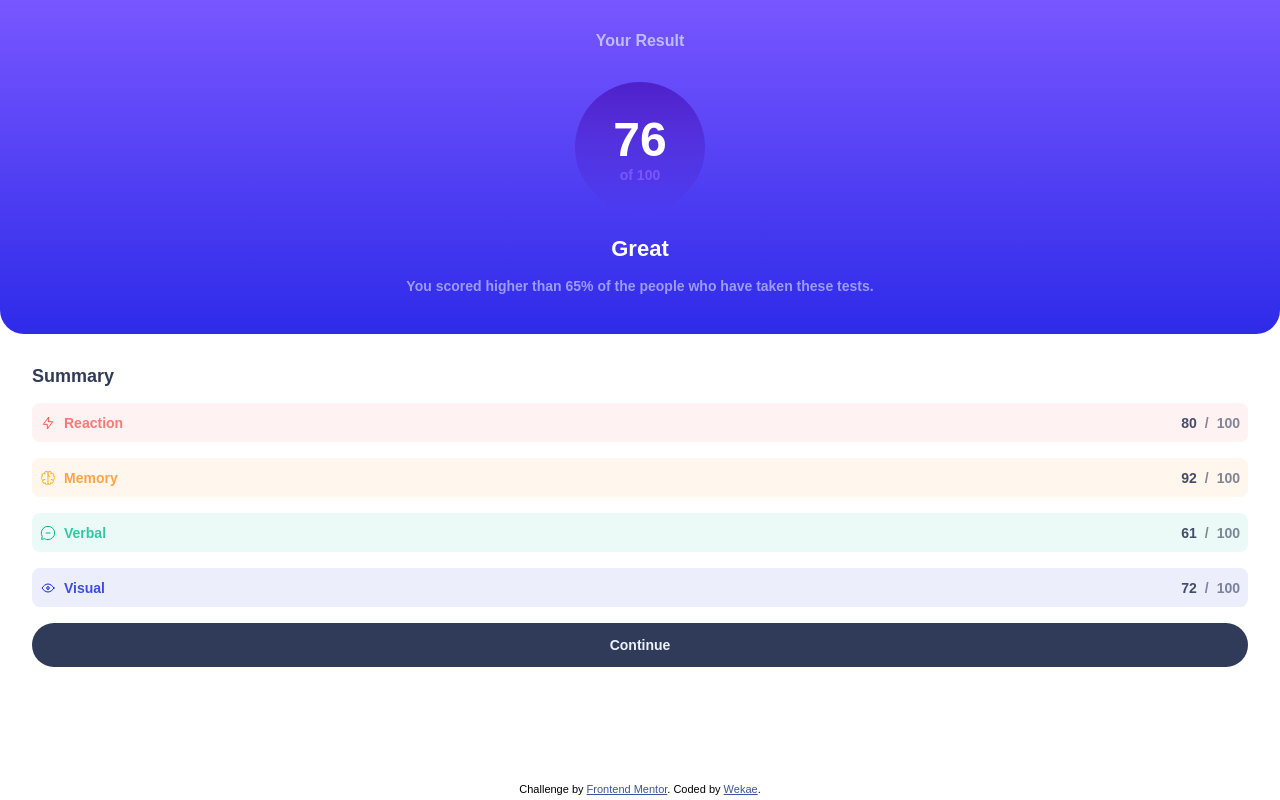
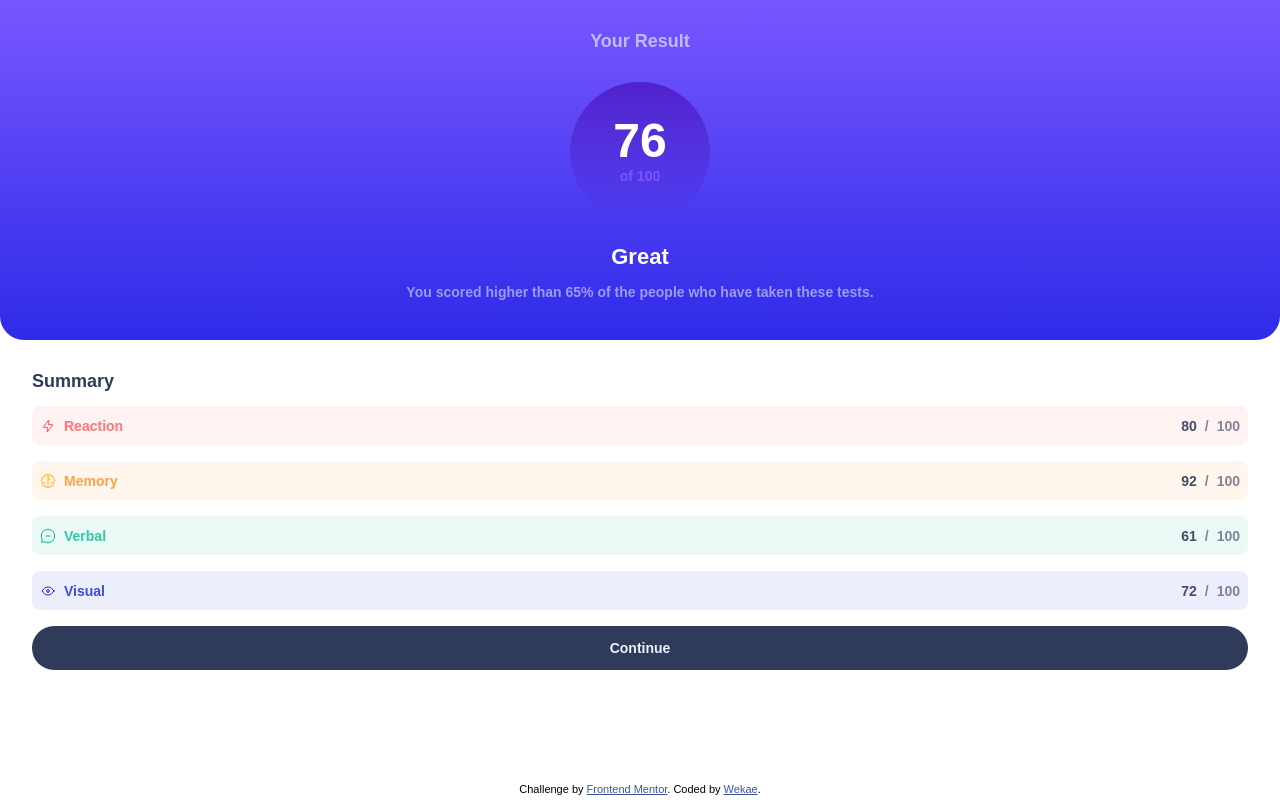
Before and after one commit to wekae/frontend-mentor-challenge-results-summary-component, a plain HTML site: page index.html in a window 1280 px wide. Drawn offline with nearby package versions, Linux system fonts and the light colour scheme.

Commit message:
fix: assesment remediations

```diff
--- a/index.html
+++ b/index.html
@@ -195,6 +195,9 @@
       }
 
       &-title{
+        font-size: $font-md;
+        line-height: $font-md;
+        margin: 0;
         font-weight: $font-800;
         color: $neutral-light-lavender-90;
         padding: $padding-xl;
@@ -203,8 +206,8 @@
       &-total{
         @include vertical-gradient($violet-blue, $persian-blue);
         margin: $margin-md;
-        width: 130px;
-        height: 130px;
+        width: 140px;
+        height: 140px;
         border-radius: 100%;
         display: flex;
         flex-direction: column;
@@ -212,14 +215,22 @@
         justify-content: center;
         .total{
           &-percentage{
-            font-size: $font-2xl;
             font-weight: $font-800;
             color: $neutral-white;
+            h2{
+              font-size: $font-2xl;
+              line-height: $font-2xl;
+              margin: 0;
+            }
           }
           &-of{
+            color: $light-slate-blue;
+            p{
               font-size: $font-sm;
+              line-height: $font-sm;
               font-weight: $font-700;
-            color: $light-slate-blue;
+              margin: 4px;
+            }
           }
         }
       }
@@ -231,16 +242,23 @@
         justify-content: center;
         .title{
           margin: $margin-lg;
+          h3{
             font-size: $font-lg;
+            line-height: $font-lg;
             color: $neutral-white;
-          font-weight: $font-800;
+            font-weight: $font-700;
+            margin: 0;
+          }
         }
         .description{
           margin: 0 $margin-lg $margin-2xl;
+          p{
             color: $neutral-light-lavender-70;
             font-weight: $font-700;
             text-align: center;
             font-size: $font-sm;
+            margin: 0;
+          }
         }
       }
     }
@@ -257,8 +275,12 @@
 
       &-title{
         color: $neutral-dark-gray-blue;
+        h2{
           font-size: $font-md;
+          line-height: $font-md;
           font-weight: $font-800;
+          margin: 0;
+        }
       }
 
       &-cards{
@@ -271,6 +293,7 @@
         align-items: center;
         width: 100%;
         gap: $padding-lg;
+        padding-inline: 0;
       }
 
       &-card{
@@ -345,6 +368,8 @@
         font-size: $font-sm;
         font-weight: $font-700;
         color: $neutral-pale-blue;
+        border: none;
+        outline: none;
         &:hover{
           @include vertical-gradient($light-slate-blue, $light-royal-blue);
         }
@@ -376,40 +401,52 @@
   </script>
 </head>
 <body class="container">
-  <div class="layout">
+  <main class="layout">
     <div class="result">
-      <div class="result-title">
+      <h1 class="result-title">
         Your Result
+      </h1>
+      <div class="result-total">
+        <div class="total-percentage">
+          <h2>76</h2>
         </div>
-      <div class="result-total">
-        <div class="total-percentage">76</div>
-        <div class="total-of">of 100</div>
+        <div class="total-of">
+          <p>
+            of 100
+          </p>
+        </div>
       </div>
       <div class="result-description">
         <div class="title">
+          <h3>
             Great
+          </h3>
         </div>
         <div class="description">
+          <p>
             You scored higher than 65% of the people who have taken these tests.
+          </p>
         </div>
       </div>
     </div>
 
     <div class="summary">
       <div class="summary-title">
+        <h2>
           Summary
+        </h2>
       </div>
 
-      <div class="summary-cards">
-      </div>
+      <ul class="summary-cards">
+      </ul>
 
 
 
-      <div class="cta">
+      <button class="cta">
         Continue
+      </button>
     </div>
-    </div>
-  </div>
+  </main>
 
   <footer class="attribution">
     Challenge by <a href="https://www.frontendmentor.io?ref=challenge">Frontend Mentor</a>.
--- a/scripts.js
+++ b/scripts.js
@@ -1,7 +1,7 @@
 const container = document.querySelector(".summary-cards");
 
 function createCard({category, score, icon}){
-    const card = document.createElement("div");
+    const card = document.createElement("li");
     card.className = `summary-card summary-card--${category.toLowerCase()}`;
 
     const innerHtml = `
```
Lines whose indentation alone changed are shown as unchanged.
